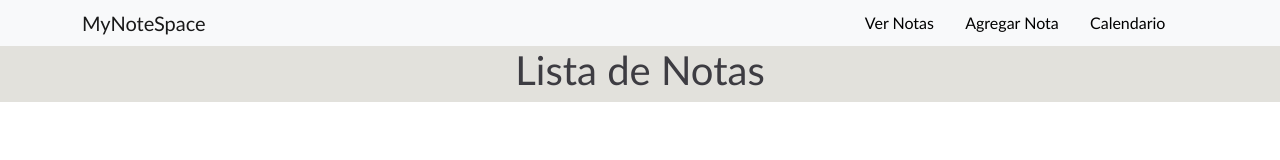
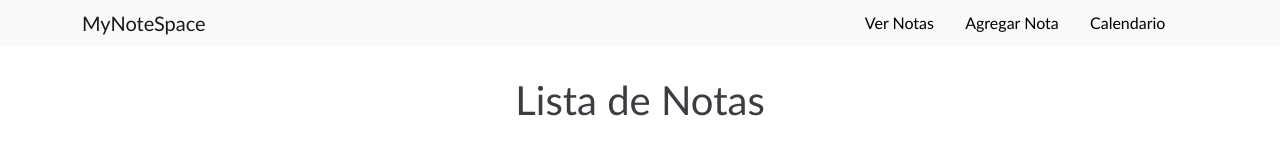
Before and after one commit to ElisaImura/proyectoFinal_PPY, a plain HTML site: page index.html in a window 1280 px wide. Drawn offline with nearby package versions, Linux system fonts and the light colour scheme; no server answers.

Commit message:
Otros detalles

```diff
--- a/assets/css/style.css
+++ b/assets/css/style.css
@@ -13,7 +13,6 @@ body { /* Aplica a todo el body*/
     justify-content: center;
     align-items: center;
     height: 91vh;
-    background-color: #e2e1dc;
 }
 
 .form-container {
@@ -81,7 +80,7 @@ a:hover {
 }
 
 #listaNotas{
-    background-color: #e2e1dc;
+    margin-top: 30px;
 }
 
 #enviar{
--- a/calendar/style.css
+++ b/calendar/style.css
@@ -25,7 +25,6 @@ body {
   min-height: 70vh;
   align-items: center;
   justify-content: center;
-  background-color: #e2e1dc;
 }
 .contenedor {
   position: relative;
```
